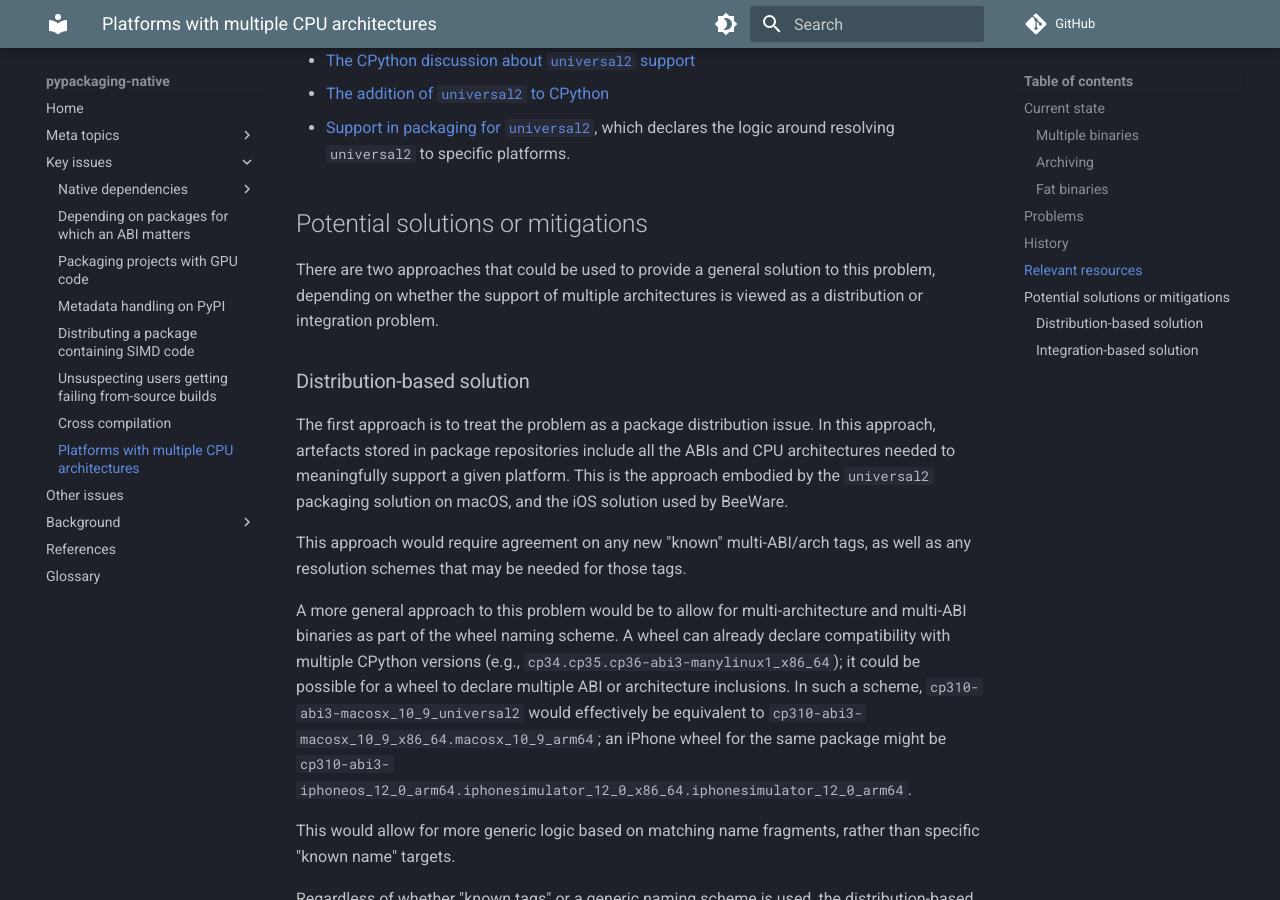
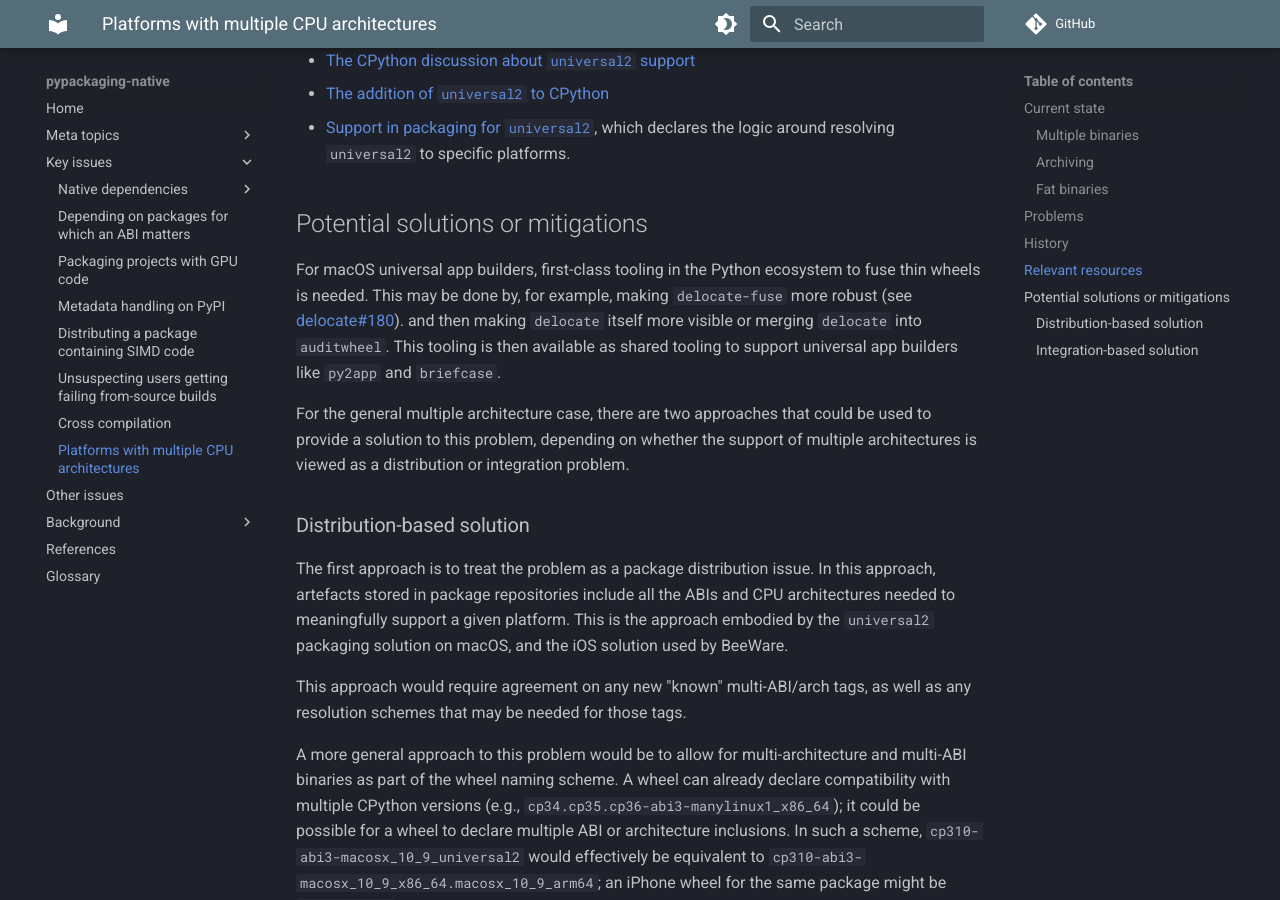
Before and after one commit to pypackaging-native/pypackaging-native, an MkDocs documentation site: the page built from docs/key-issues/multiple_architectures.md, in a window 1280 px wide and 900 px high, scrolled down 4481 px. Built offline with MkDocs 1.6.1 and Material for MkDocs 9.7.7, drawn with Linux system fonts in a browser that asks for light colours; comment, search, counter and statistics services are not loaded.

Commit message:
Add "first-class support for fusing thin wheels" as a potential solution

```diff
--- a/docs/key-issues/multiple_architectures.md
+++ b/docs/key-issues/multiple_architectures.md
@@ -307,9 +307,17 @@ adoption of `universal2` for macOS:
 
 ## Potential solutions or mitigations
 
-There are two approaches that could be used to provide a general solution to
-this problem, depending on whether the support of multiple architectures is
-viewed as a distribution or integration problem.
+For macOS universal app builders, first-class tooling in the Python ecosystem
+to fuse thin wheels is needed. This may be done by, for example, making
+`delocate-fuse` more robust (see
+[delocate#180](https://github.com/matthew-brett/delocate/issues/180)).
+and then making `delocate` itself more visible or merging `delocate` into
+`auditwheel`. This tooling is then available as shared tooling to support
+universal app builders like `py2app` and `briefcase`.
+
+For the general multiple architecture case, there are two approaches that could
+be used to provide a solution to this problem, depending on whether the support
+of multiple architectures is viewed as a distribution or integration problem.
 
 ### Distribution-based solution
 
```
